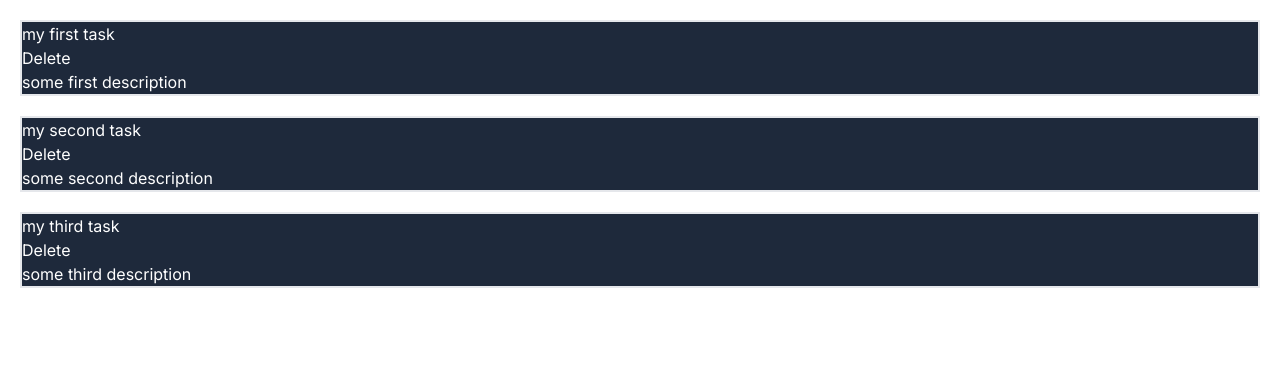
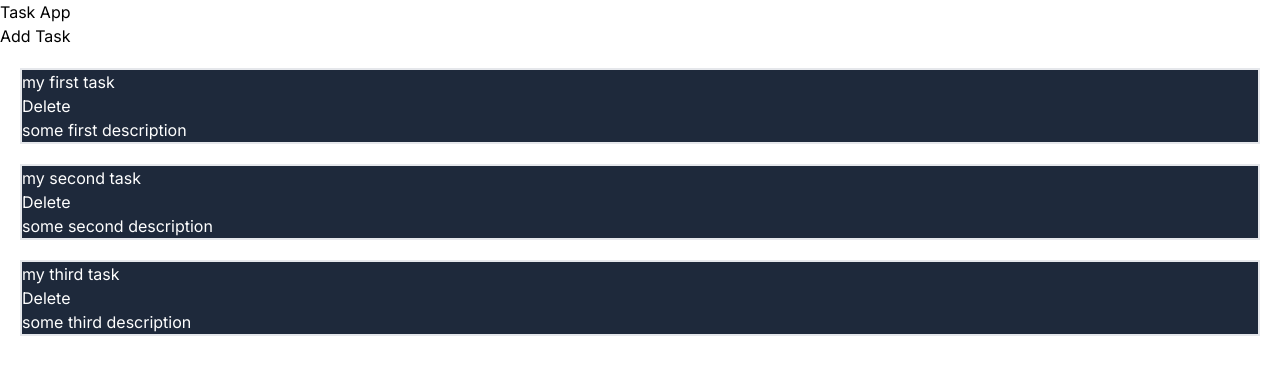
Before and after one commit to matiashernandev/nextjs-playground, a Next.js app: page / in a window 1280 px wide. Shown: the top 374 px of the page. Built offline with nearby package versions, Linux system fonts and the light colour scheme.

Commit message:
add navbar

```diff
--- a/src/app/layout.js
+++ b/src/app/layout.js
@@ -1,6 +1,7 @@
 import { TaskProvider } from "@/context/TasksContext";
 import "./globals.css";
 import { Inter } from "next/font/google";
+import Navbar from "@/components/Navbar";
 
 const inter = Inter({ subsets: ["latin"] });
 
@@ -13,7 +14,11 @@ export default function RootLayout({ children }) {
   return (
     <html lang="en">
       <body className={inter.className}>
-        <TaskProvider>{children}</TaskProvider>
+        <TaskProvider>
+          <Navbar />
+
+          {children}
+        </TaskProvider>
       </body>
     </html>
   );
--- /dev/null
+++ b/src/components/Navbar.js
@@ -0,0 +1,19 @@
+"use client";
+
+import Link from "next/link";
+import { useRouter } from "next/navigation";
+
+export default function Navbar() {
+  const router = useRouter();
+  return (
+    <header>
+      <Link href={"/"}>
+        <h1>Task App</h1>
+      </Link>
+
+      <div>
+        <button onClick={() => router.push("/new")}>Add Task</button>
+      </div>
+    </header>
+  );
+}
```
